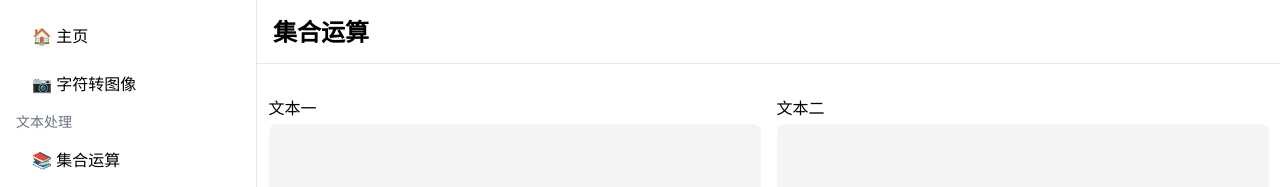
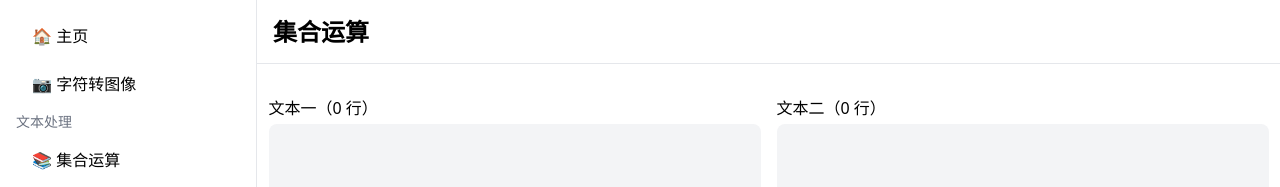
Before and after one commit to luorijun/useful-tools, a Next.js app: page /text-collect in a window 1280 px wide. Shown: the top 187 px of the page. Built offline with nearby package versions, Linux system fonts and the light colour scheme.

Commit message:
完善行数显示功能

```diff
--- a/src/app/(text)/text-collect/page.tsx
+++ b/src/app/(text)/text-collect/page.tsx
@@ -1,5 +1,5 @@
 'use client'
-import {useState} from 'react'
+import {useMemo, useState} from 'react'
 import {Page} from '@/components/page/Page'
 import {InputText} from '@/components/form/InputText'
 import {Button} from '@/components/Button'
@@ -9,7 +9,22 @@ export type TextCollectProps = {}
 export default function TextCollect(props: TextCollectProps) {
 
   const [textA, setTextA] = useState('')
+  const setA = useMemo(() => {
+    return new Set(textA
+      .split('\n')
+      .map(v => v.trim())
+      .filter(v => v),
+    )
+  }, [textA])
+
   const [textB, setTextB] = useState('')
+  const setB = useMemo(() => {
+    return new Set(textB
+      .split('\n')
+      .map(v => v.trim())
+      .filter(v => v),
+    )
+  }, [textB])
 
   const [union, setUnion] = useState('')
   const [unionCount, setUnionCount] = useState(0)
@@ -21,8 +36,6 @@ export default function TextCollect(props: TextCollectProps) {
   const [differenceCount, setDifferenceCount] = useState(0)
 
   const calculate = () => {
-    const setA = new Set(textA.split('\n').map(v => v.trim()).filter(v => v))
-    const setB = new Set(textB.split('\n').map(v => v.trim()).filter(v => v))
     const union = new Set<string>([...setA, ...setB])
 
     const intersection = new Set<string>()
@@ -53,11 +66,15 @@ export default function TextCollect(props: TextCollectProps) {
         {/* 输入 */}
         <div className={`flex gap-4`}>
           <InputText
-            name={`text`} label={`文本一`} multiline={10}
+            name={`textA`}
+            label={`文本一（${setA.size} 行）`}
+            multiline={10}
             value={textA} onChange={v => setTextA(v || '')}
           />
           <InputText
-            name={`text`} label={`文本二`} multiline={10}
+            name={`textB`}
+            label={`文本二（${setB.size} 行）`}
+            multiline={10}
             value={textB} onChange={v => setTextB(v || '')}
           />
         </div>
--- a/src/app/(text)/text-join/page.tsx
+++ b/src/app/(text)/text-join/page.tsx
@@ -1,5 +1,5 @@
 'use client'
-import {ReactNode, useState} from 'react'
+import {ReactNode, useMemo, useState} from 'react'
 import {Page} from '@/components/page/Page'
 import {InputText} from '@/components/form/InputText'
 import {Button} from '@/components/Button'
@@ -13,15 +13,20 @@ export default function TextJoinPage(props: TextJoinPageProps) {
   const [quote, setQuote] = useState('\'')
   const [textJoined, setTextJoined] = useState('')
 
+  const textInputList = useMemo(() => {
+    return textInput
+      .split('\n')
+      .map(v => v.trim())
+      .filter(v => v)
+  }, [textInput])
+
   const joinText = () => {
-    setTextJoined(
-      textInput
-        .split('\n')
-        .map(v => v.trim())
-        .filter(v => v)
-        .map(v => quote + v + quote)
-        .join(separator),
-    )
+
+    const textJoined = textInputList
+      .map(v => `${quote}${v}${quote}`)
+      .join(separator)
+
+    setTextJoined(textJoined)
   }
 
   return (
@@ -29,7 +34,7 @@ export default function TextJoinPage(props: TextJoinPageProps) {
       <div className={`flex flex-col gap-8 py-8`}>
         <InputText
           name={`text`}
-          label={`文本`}
+          label={`文本（${textInputList.length} 行）`}
           multiline={10}
           value={textInput}
           onChange={v => setTextInput(v || '')}
```
